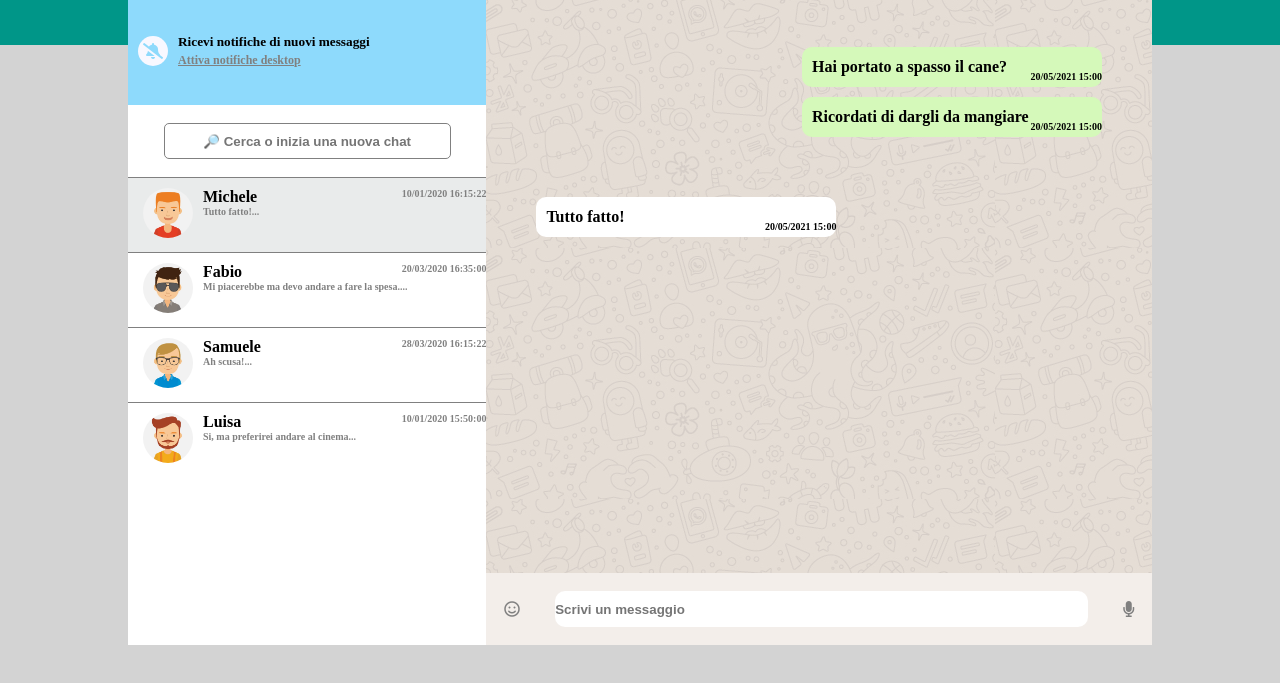
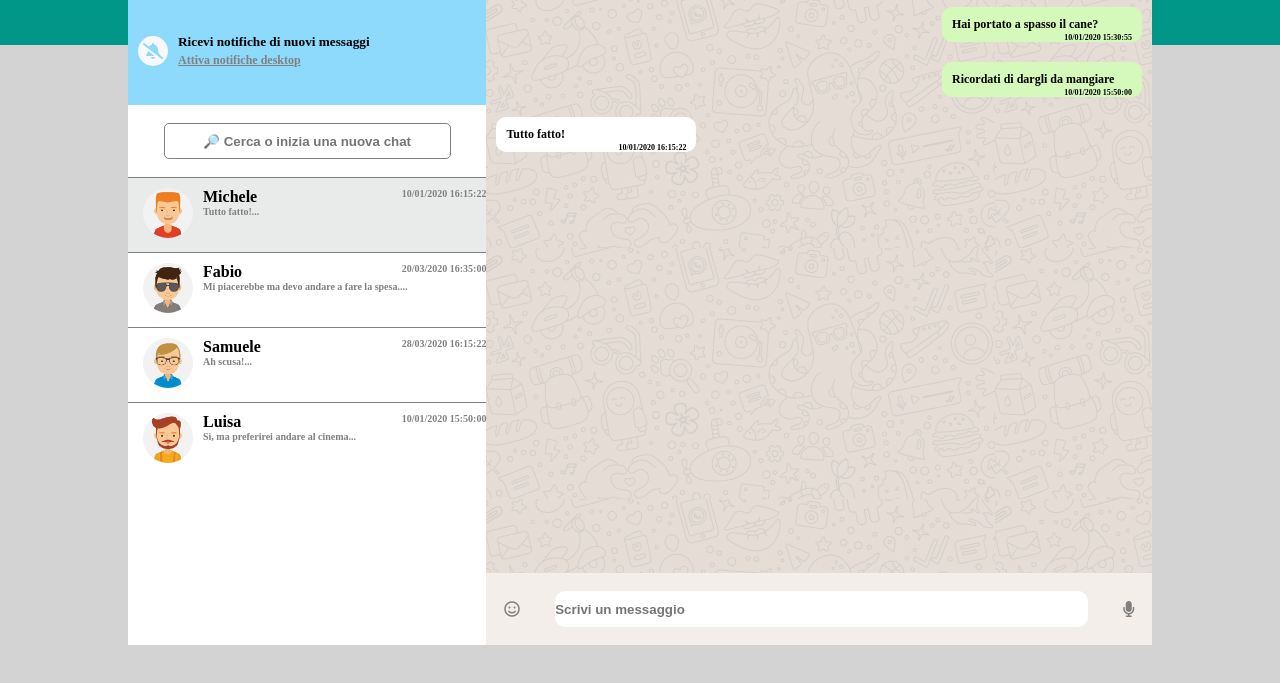
Before and after one commit to Nicolas2595/vue-boolzapp, a plain HTML site: page index.html in a window 1280 px wide. Shown: the part 115-798 px from the top of the page. Drawn offline with nearby package versions, Linux system fonts and the light colour scheme.

Commit message:
Milestone 2

```diff
--- a/css/style.css
+++ b/css/style.css
@@ -146,6 +146,12 @@
     color: grey;
 }
 
+.time {
+    font-size: 10px;
+    position: absolute;
+    right: 0;
+}
+
 .time p {
     font-size: 10px;
     color: grey;
@@ -173,71 +179,43 @@
     height: 80%;
     background-image: url(../img/mine.jpg);
     overflow-y: auto;
-    position: relative;
+    display: flex;
+    flex-direction: column;
+    padding: 10px;
+
 }
 
-.message_one {
-    width: 300px;
-    height: 40px;
-    border-radius: 10px;
-    line-height: 40px;
-    padding-left: 10px;
-    position: relative;
-    position: absolute;
-    right: 50px;
-    top: 50px;
+.chat_box span:first-child {
+    font-size: 12px;
 }
 
-.time {
-    font-size: 10px;
-    position: absolute;
-    right: 0;
-    /* bottom: -10px; */
+.message {
+    flex-direction: column;
+    width: 200px;
+    border-radius: 10px;
+    padding: 10px;
+    margin-bottom: 20px;
 }
 
-.message_two {
-    width: 300px;
-    height: 40px;
-    border-radius: 10px;
-    line-height: 40px;
-    padding-left: 10px;
-    position: relative;
-    position: absolute;
-    right: 50px;
-    top: 100px;
+.message_send {
+    background-color: #d5f9ba;
+    align-self: flex-end;
 }
 
-.message_tree {
-    width: 300px;
-    height: 40px;
-    border-radius: 10px;
-    line-height: 40px;
-    padding-left: 10px;
+.message_recived {
+    background-color: white;
+}
+
+.container_text {
     position: relative;
-    position: absolute;
-    top: 200px;
-    left: 50px;
+
 }
 
 .time_one {
-    font-size: 10px;
+    font-size: 8px;
     position: absolute;
     right: 0;
     bottom: -10px;
-}
-
-.time_tree {
-    font-size: 10px;
-    position: absolute;
-    right: 0;
-    bottom: -10px;
-}
-
-.active_one {
-    background-color: #d5f9ba;
-}
-.active_two {
-    background-color: white;
 }
 
 #message_bar {
--- a/index.html
+++ b/index.html
@@ -125,17 +125,13 @@
 
                     <!-- Inizio chat box -->
                     <div class="chat_box">
-                        <div class="message_one active_one">
-                            <span>Hai portato a spasso il cane?</span>
-                            <span class="time_one">20/05/2021 15:00</span>
-                        </div>
-                        <div class="message_two active_one">
-                            <span>Ricordati di dargli da mangiare</span>
-                            <span class="time_one">20/05/2021 15:00</span>
-                        </div>
-                        <div class="message_tree active_two">
-                            <span>Tutto fatto!</span>
-                            <span class="time_tree">20/05/2021 15:00</span>
+                        <div v-for="message in contacts[contactIndex].  messages" class="message flex" :class="(message.status == 'sent') ? 'message_send' : 'message_recived'">
+
+                            <div class="container_text flex">
+                                <span>{{ message.text }}</span>
+                                <span class="time_one">{{ message.date }}</span>
+                            </div>
+
                         </div>
                     </div>
                     <!-- Fine chat box -->
```
